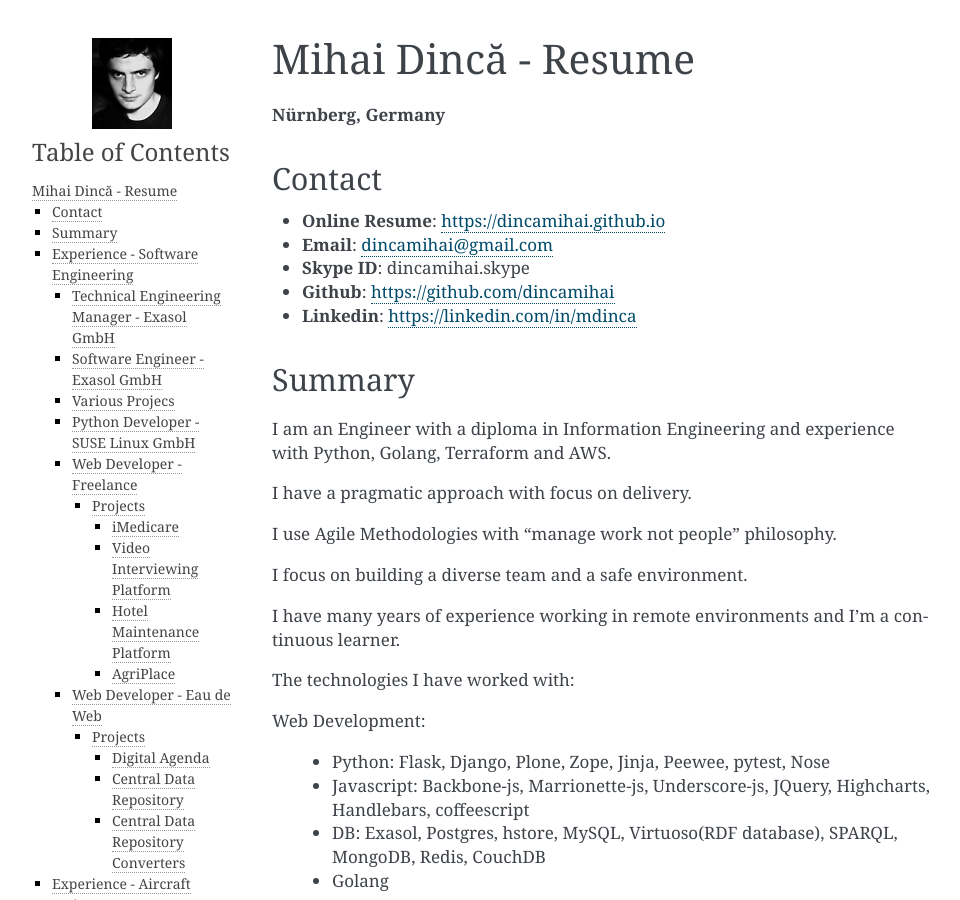
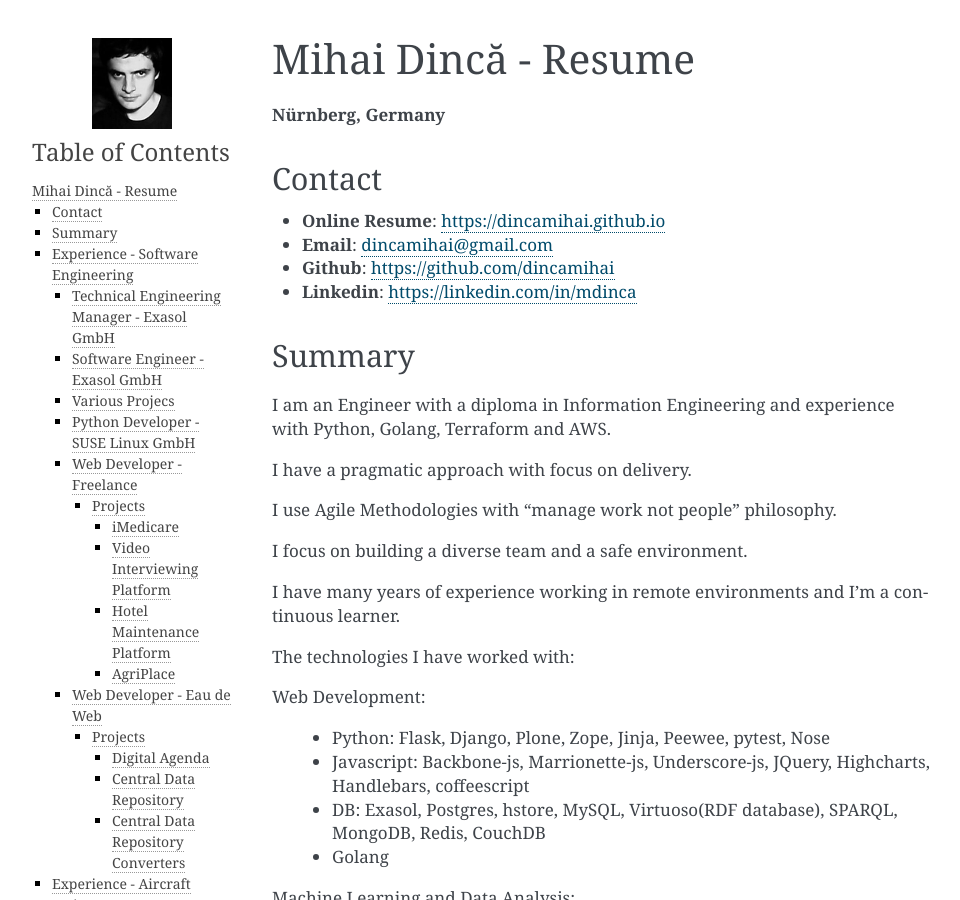
Before and after one commit to dincamihai/dincamihai.github.io, a Sphinx documentation site: the page built from source/index.rst, in a window 1280 px wide and 900 px high. Shown: the whole window, without its empty margins (148-1108 px from the left). Built offline with Sphinx 7.4.7, drawn with Linux system fonts in a browser that asks for light colours.

Commit message:
Update index.rst

```diff
--- a/source/index.rst
+++ b/source/index.rst
@@ -9,7 +9,6 @@ Contact
 
 - **Online Resume**: https://dincamihai.github.io
 - **Email**: dincamihai@gmail.com
-- **Skype ID**: dincamihai.skype
 - **Github**: https://github.com/dincamihai
 - **Linkedin**: https://linkedin.com/in/mdinca
 
```
